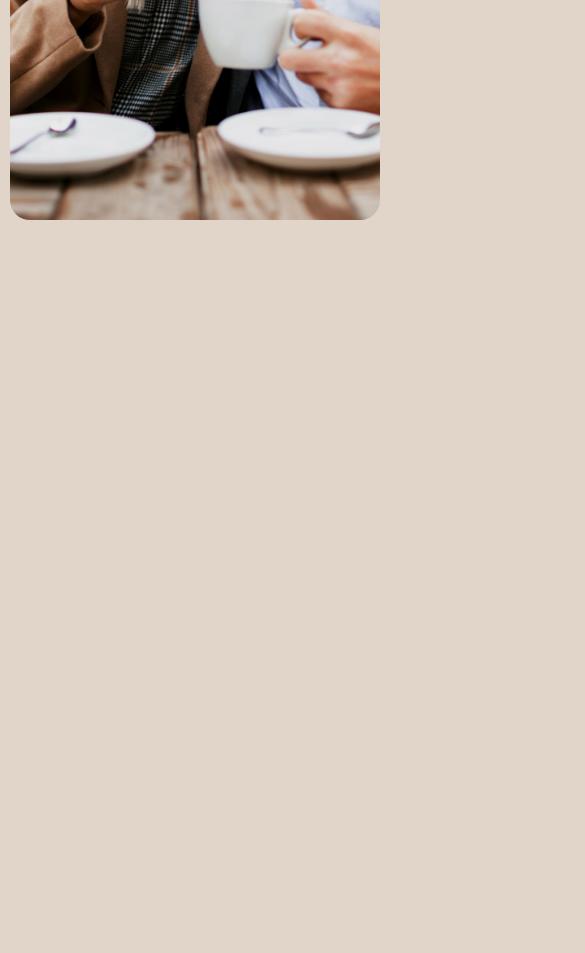
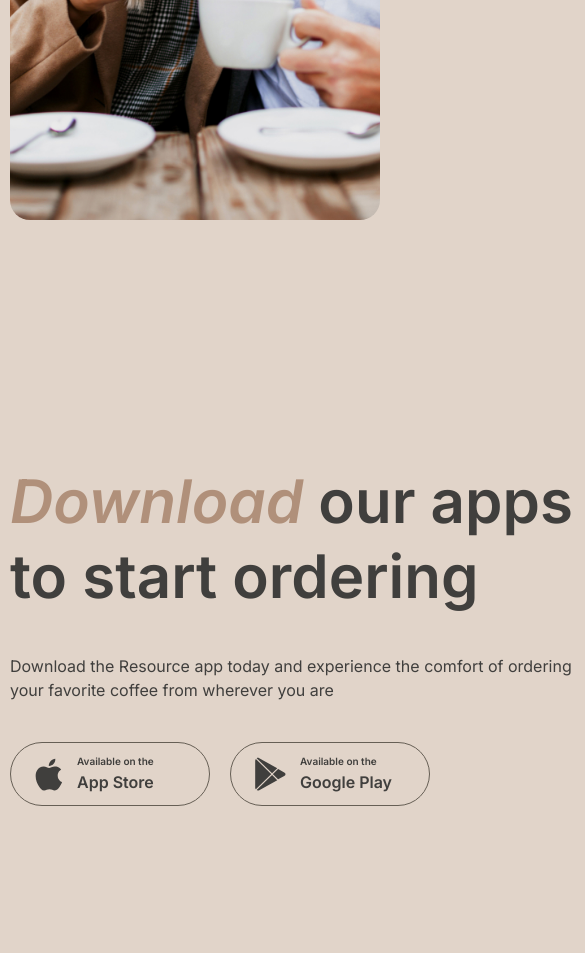
Before and after one commit to Vriitter/coffee-house, a plain HTML site: page coffee-house/index.html in a window 390 px wide. Shown: the part 4923-5876 px from the top of the page, 585 px wide, since content can reach past the window. Before the commit the page ends 5243 px from the top, so only its background shows below. Drawn offline with Linux system fonts and the light colour scheme.

Commit message:
feat: add mobile-app

```diff
--- a/coffee-house/css/style.css
+++ b/coffee-house/css/style.css
@@ -27,6 +27,10 @@ body {
    max-width: 1380px;
    padding: 0 10px;
    margin: 0 auto;
+}
+
+section {
+   margin-bottom: 100px;
 }
 
 .title-h2 {
@@ -67,10 +71,6 @@ body {
 }
 
 /* Hero */
-
-.hero {
-   margin-bottom: 100px;
-}
 
 .hero__inner {
    height: 644px;
@@ -118,7 +118,6 @@ body {
 /* Favorite-coffee */
 
 .favorite-coffee {
-   margin-bottom: 100px;
    text-align: center;
 }
 
@@ -194,10 +193,6 @@ body {
 
 /* About */
 
-.about {
-   margin-bottom: 100px;
-}
-
 .about__inner {
    display: flex;
    gap: 40px;
@@ -237,3 +232,58 @@ body {
 .about__column:last-child .about__column-img:last-child{
    background: url(../img/about-4.jpg) center/ cover no-repeat;
 }
+
+/* Mobile */
+
+.mobile__inner {
+   display: flex;
+   align-items: center;
+   justify-content: space-between;
+}
+
+.mobile__description {
+   width: 630px;
+}
+
+.mobile__title {
+   width: 590px;
+}
+
+.mobile__text {
+   margin-bottom: 40px;
+}
+
+.mobile__buttons {
+   display: flex;
+   gap: 20px;
+}
+
+.mobile__button {
+   display: flex;
+   align-items: center;
+   gap: 14px;
+   width: 200px;
+   height: 64px;
+   padding-left: 24px;
+   border: 1px solid #665F55;
+   border-radius: 100px;
+   font-family: "Inter", sans-serif;
+   font-weight: 600;
+   font-size: 10px;
+   line-height: 140%;
+   color: #403f3d;
+   background-color: transparent;
+   cursor: pointer;
+}
+
+.mobile__button-text {
+   display: flex;
+   flex-direction: column;
+   gap: 2px;
+   text-align: left;
+}
+
+.mobile__button-title {
+   font-size: 16px;
+   line-height: 150%;
+}
--- a/coffee-house/index.html
+++ b/coffee-house/index.html
@@ -99,5 +99,42 @@
          </div>
       </div>
    </section>
+
+   <section class="mobile">
+      <div class="container">
+         <div class="mobile__inner">
+            <div class="mobile__description">
+               <h2 class="mobile__title title-h2"><span>Download</span> our apps to start ordering</h2>
+               <p class="mobile__text">Download the Resource app today and experience the comfort of ordering your favorite coffee from wherever you are</p>
+               <div class="mobile__buttons">
+                  <button class="mobile__button">
+                     <svg width="28" height="33" viewBox="0 0 28 33" fill="none" xmlns="http://www.w3.org/2000/svg">
+                        <path d="M22.7073 17.6307C22.6704 13.6324 26.065 11.6872 26.2203 11.5966C24.2977 8.86366 21.3178 8.49026 20.2707 8.46048C17.7679 8.20369 15.3403 9.92062 14.0654 9.92062C12.765 9.92062 10.8017 8.48529 8.68579 8.52747C5.96293 8.56841 3.41566 10.1055 2.0186 12.4923C-0.864579 17.359 1.28572 24.5108 4.04802 28.4446C5.42981 30.3712 7.04444 32.5223 9.15784 32.4466C11.2254 32.3635 11.9978 31.1614 14.4929 31.1614C16.9651 31.1614 17.6903 32.4466 19.8457 32.3983C22.0647 32.3635 23.4618 30.463 24.7952 28.519C26.392 26.3108 27.0333 24.1362 27.0588 24.0245C27.0066 24.0071 22.7493 22.4229 22.7073 17.6307Z" fill="#403F3D" />
+                        <path d="M18.6357 5.87268C19.7477 4.51675 20.5086 2.67205 20.2974 0.800049C18.6879 0.86952 16.675 1.88554 15.5159 3.21169C14.4903 4.38029 13.5742 6.29571 13.8109 8.097C15.6189 8.2285 17.4753 7.20752 18.6357 5.87268Z" fill="#403F3D" />
+                      </svg>
+                     <p class="mobile__button-text">
+                        <span class="mobile__button-subtitle">Available on the</span>
+                        <span class="mobile__button-title">App Store</span>
+                     </p>
+                  </button>
+
+                  <button class="mobile__button">
+                     <svg width="31" height="34" viewBox="0 0 31 34" fill="none" xmlns="http://www.w3.org/2000/svg">
+                        <path d="M0.755796 2.20297C0.393349 2.57289 0.183594 3.14884 0.183594 3.89471V30.4994C0.183594 31.2453 0.393349 31.8212 0.755796 32.1911L0.845252 32.2723L16.1359 17.37V17.0181L0.845252 2.11575L0.755796 2.20297Z" fill="#403F3D" />
+                        <path d="M23.0776 22.34L17.9863 17.37V17.0181L23.0837 12.0482L23.1979 12.1128L29.2345 15.4617C30.9573 16.4121 30.9573 17.976 29.2345 18.9324L23.1979 22.2753L23.0776 22.34Z" fill="#403F3D" />
+                        <path d="M22.2733 23.2007L17.0617 18.1195L1.68164 33.1166C2.25384 33.7031 3.18695 33.7737 4.24807 33.1873L22.2733 23.2007Z" fill="#403F3D" />
+                        <path d="M22.2733 11.1876L4.24807 1.20103C3.18695 0.620579 2.25384 0.691254 1.68164 1.27772L17.0617 16.2688L22.2733 11.1876Z" fill="#403F3D" />
+                      </svg>
+                     <p class="mobile__button-text">
+                        <span class="mobile__button-subtitle">Available on the</span>
+                        <span class="mobile__button-title">Google Play</span>
+                     </p>
+                  </button>
+               </div>
+            </div>
+            <img class="mobile__img" src="./img/mobile-screens.png" alt="mobile">
+         </div>
+      </div>
+   </section>
 </body>
 </html>
```
Also changed, not shown: coffee-house/img/mobile-screens.png (added).
